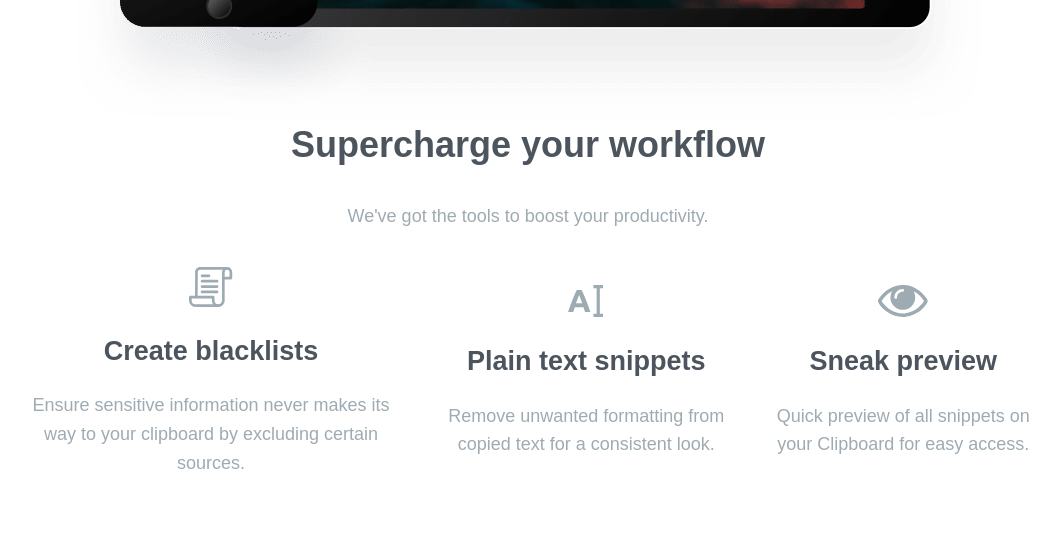
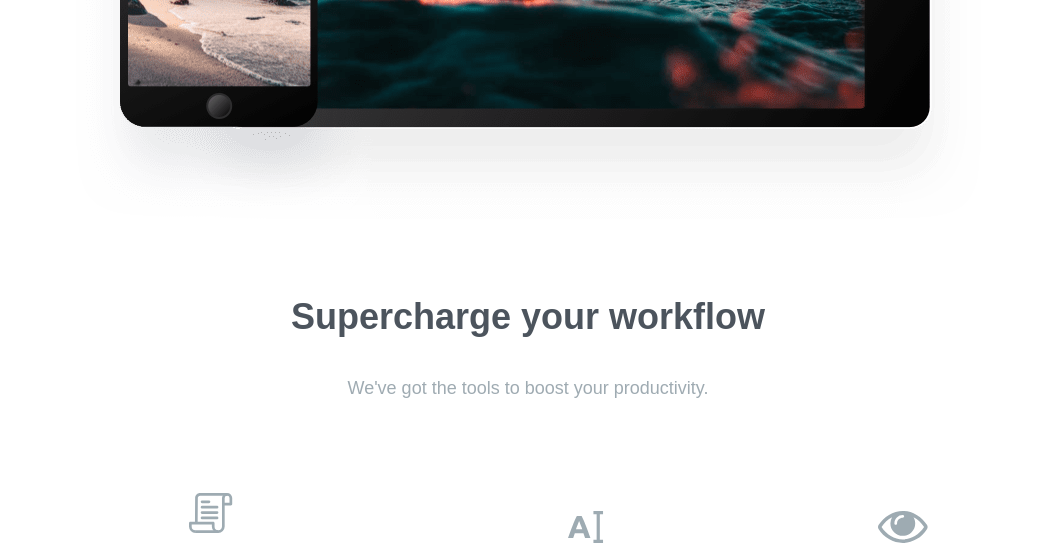
Before and after one commit to mthsimao/clipboard-landing-page, a plain HTML site: page index.html in a window 1280 px wide. Shown: the part 2090-2649 px from the top of the page, without its empty margins (112-1172 px from the left). Drawn offline with Linux system fonts and the light colour scheme; a web font is replaced by a local one.

Commit message:
update style.css

```diff
--- a/style.css
+++ b/style.css
@@ -21,6 +21,7 @@
 html, body {
     font-size: 18px;
     font-family: var(--font-jamjuree);
+    height: 100%;
 }
 
 main {
@@ -54,7 +55,7 @@ p {
     align-items: center;
     justify-content: center;
     gap: 2em;
-    height: 550px;
+    height: 650px;
 }
 
 .header-text {
@@ -189,7 +190,8 @@ p {
     flex-direction: column;
     align-items: center;
     justify-content: center;
-    gap: 2em;
+    gap: 5em;
+    margin-top: 4em;
 }
 
 .sect3-title {
```
Also changed, not shown: 2 other files.
